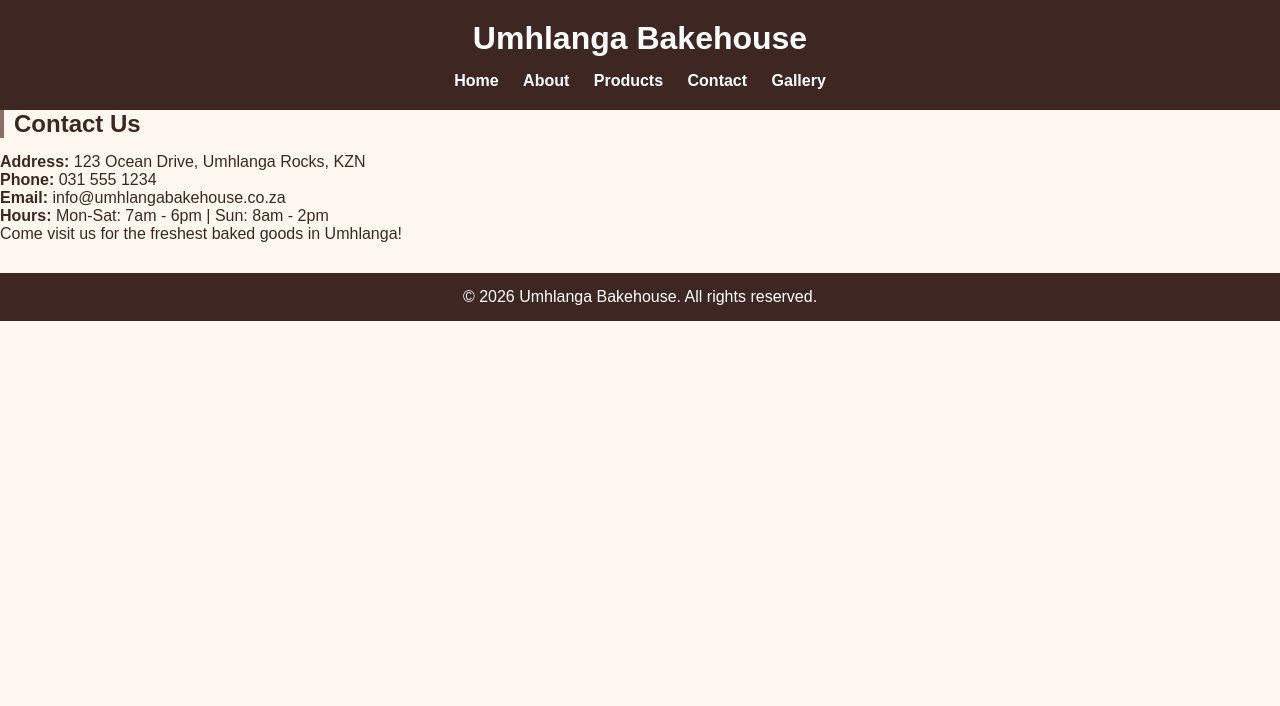
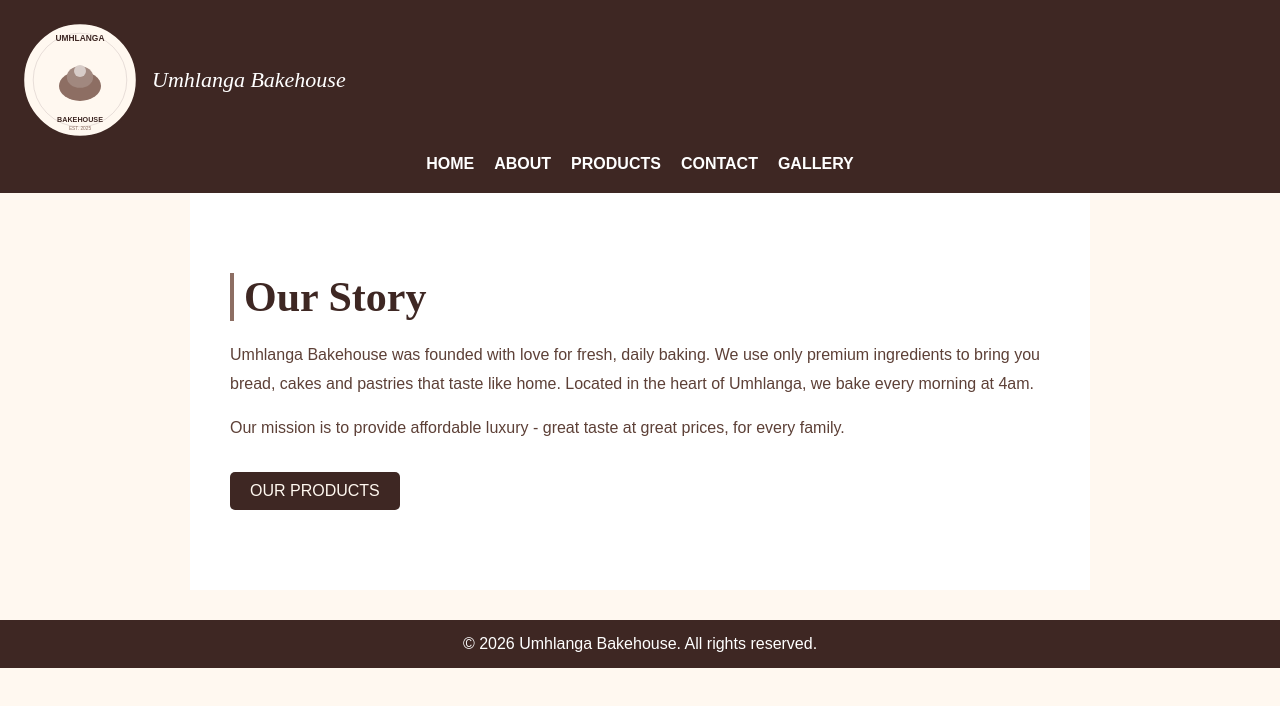
Before and after one commit to zime-a11ly/WEDE5020_UmhlangaBakehouse, a plain HTML site: page Contact.html in a window 1280 px wide. Drawn offline with Linux system fonts and the light colour scheme.

Commit message:
Update Contact.html

```diff
--- a/Contact.html
+++ b/Contact.html
@@ -1,34 +1,23 @@
 <!DOCTYPE html>
 <html lang="en">
 <head>
-    <meta charset="UTF-8">
-    <meta name="viewport" content="width=device-width, initial-scale=1.0">
-    <link rel="stylesheet" href="css/style.css">
-    <title>Contact - Umhlanga Bakehouse</title>
-
+<meta charset="UTF-8"><meta name="viewport" content="width=device-width, initial-scale=1.0">
+<link rel="stylesheet" href="css/style.css">
+<title>About - Umhlanga Bakehouse</title>
 </head>
 <body>
-    <header>
-        <h1>Umhlanga Bakehouse</h1>
-        <nav>
-            <a href="index.html">Home</a>
-            <a href="About.html">About</a>
-            <a href="Products.html">Products</a>
-            <a href="Contact.html">Contact</a>
-            <a href="Gallery.html">Gallery</a>
-        </nav>
-    </header>
-
-        <h2>Contact Us</h2>
-        <p><strong>Address:</strong> 123 Ocean Drive, Umhlanga Rocks, KZN</p>
-        <p><strong>Phone:</strong> 031 555 1234</p>
-        <p><strong>Email:</strong> info@umhlangabakehouse.co.za</p>
-        <p><strong>Hours:</strong> Mon-Sat: 7am - 6pm | Sun: 8am - 2pm</p>
-        <p>Come visit us for the freshest baked goods in Umhlanga!</p>
-    </section>
-
-    <footer>
-        <p>© 2026 Umhlanga Bakehouse. All rights reserved.</p>
-    </footer>
+<header>
+<div style="display:flex; align-items:center; gap:12px;">
+<img src="logo.svg" alt="logo"><h1 style="font-family:'Playfair Display',serif; font-style:italic; font-size:22px; font-weight:400;">Umhlanga Bakehouse</h1>
+</div>
+<nav><a href="index.html">HOME</a><a href="About.html">ABOUT</a><a href="Products.html">PRODUCTS</a><a href="Contact.html">CONTACT</a><a href="Gallery.html">GALLERY</a></nav>
+</header>
+<section style="background:white; padding:80px 40px; max-width:900px; margin:0 auto;">
+<h2 style="font-family:'Playfair Display',serif; font-size:42px; color:#3E2723;">Our Story</h2>
+<p style="margin-top:20px; color:#5D4037; line-height:1.8;">Umhlanga Bakehouse was founded with love for fresh, daily baking. We use only premium ingredients to bring you bread, cakes and pastries that taste like home. Located in the heart of Umhlanga, we bake every morning at 4am.</p>
+<p style="margin-top:15px; color:#5D4037; line-height:1.8;">Our mission is to provide affordable luxury - great taste at great prices, for every family.</p>
+<a href="Products.html" class="btn" style="margin:30px 0 0 0; background:#3E2723; color:#FFF8F0; text-decoration:none; text-align:center;">OUR PRODUCTS</a>
+</section>
+<footer><p>&copy; 2026 Umhlanga Bakehouse. All rights reserved.</p></footer>
 </body>
 </html>
```
